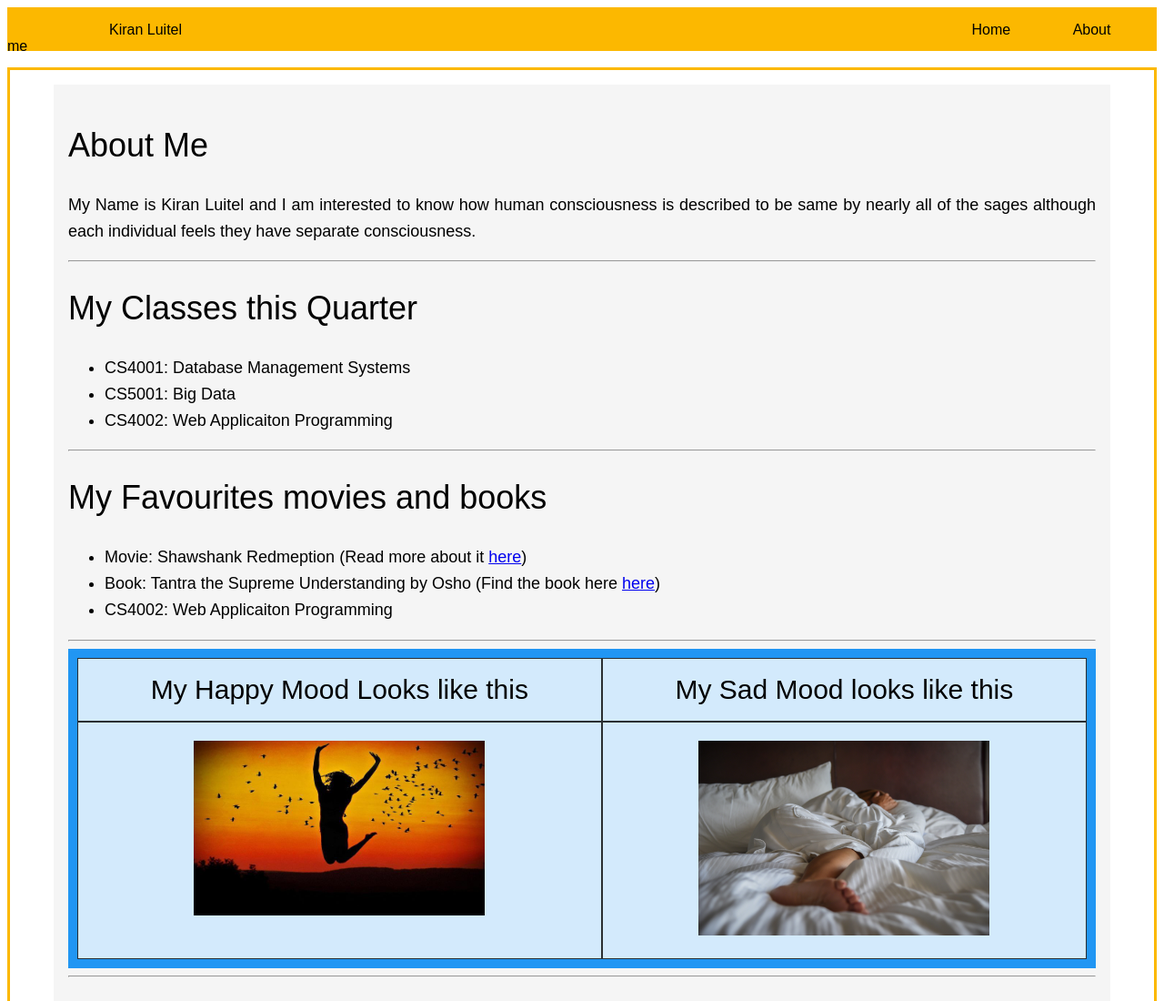
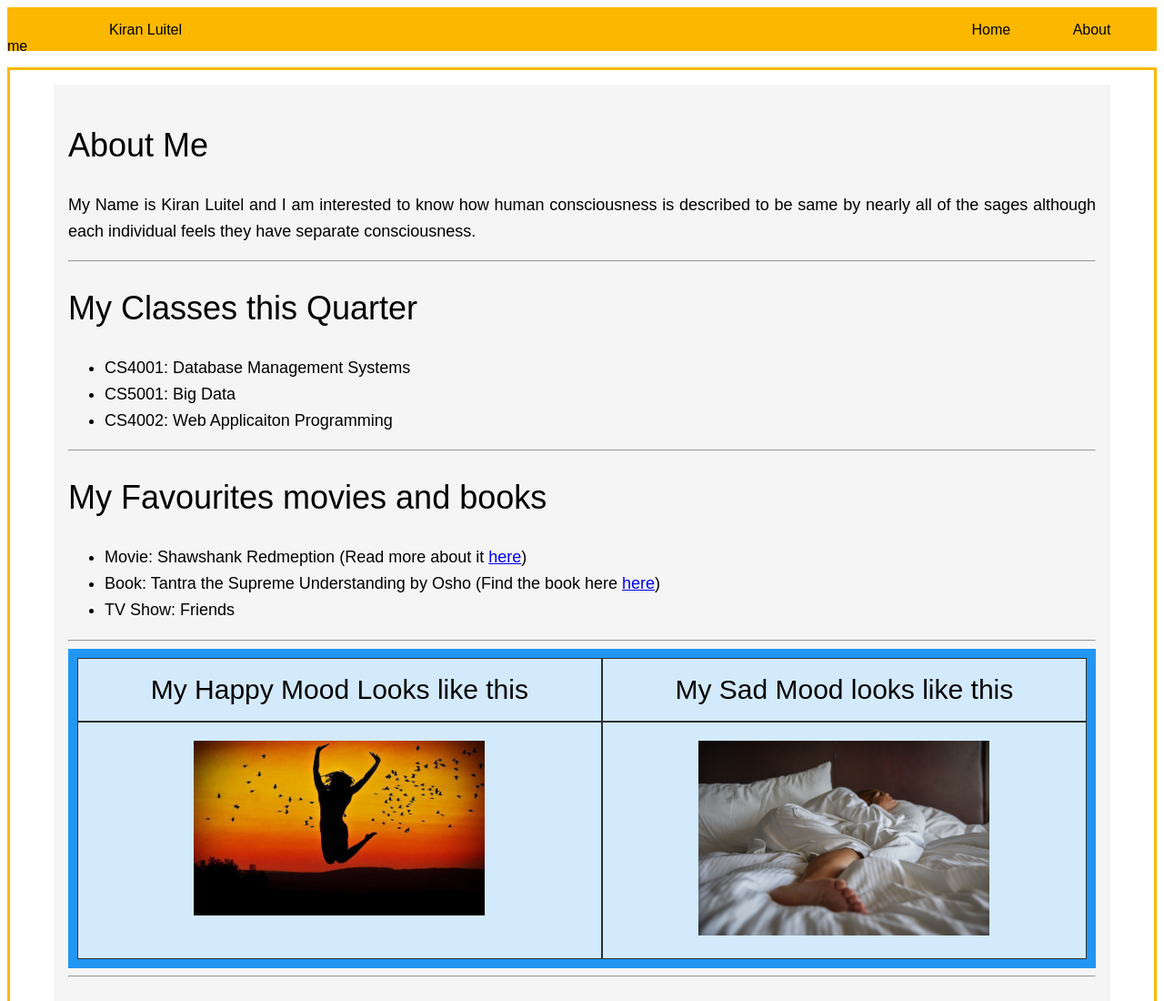
Before and after one commit to kiranluitel/wap-assignment, a plain HTML site: page about-me.html in a window 1280 px wide. Shown: the top 1100 px of the page at 91% size. Drawn offline with Linux system fonts and the light colour scheme.

Commit message:
adding about me-2

```diff
--- a/about-me.html
+++ b/about-me.html
@@ -45,7 +45,7 @@
     <ul class="styledfont">
         <li>Movie: Shawshank Redmeption (Read more about it <a target="_blank" href="https://www.imdb.com/title/tt0111161/">here</a>)</li>
         <li>Book: Tantra the Supreme Understanding by Osho (Find the book here <a target="_blank" href="https://www.oshorajneesh.com/download/osho-books/Tantra/Tantra_The_Supreme_Understanding.pdf">here</a>)</li>
-        <li>CS4002: Web Applicaiton Programming</li>
+        <li>TV Show: Friends</li>
     </ul>
     <hr/>
     <div class="grid-container styledfont">
```
